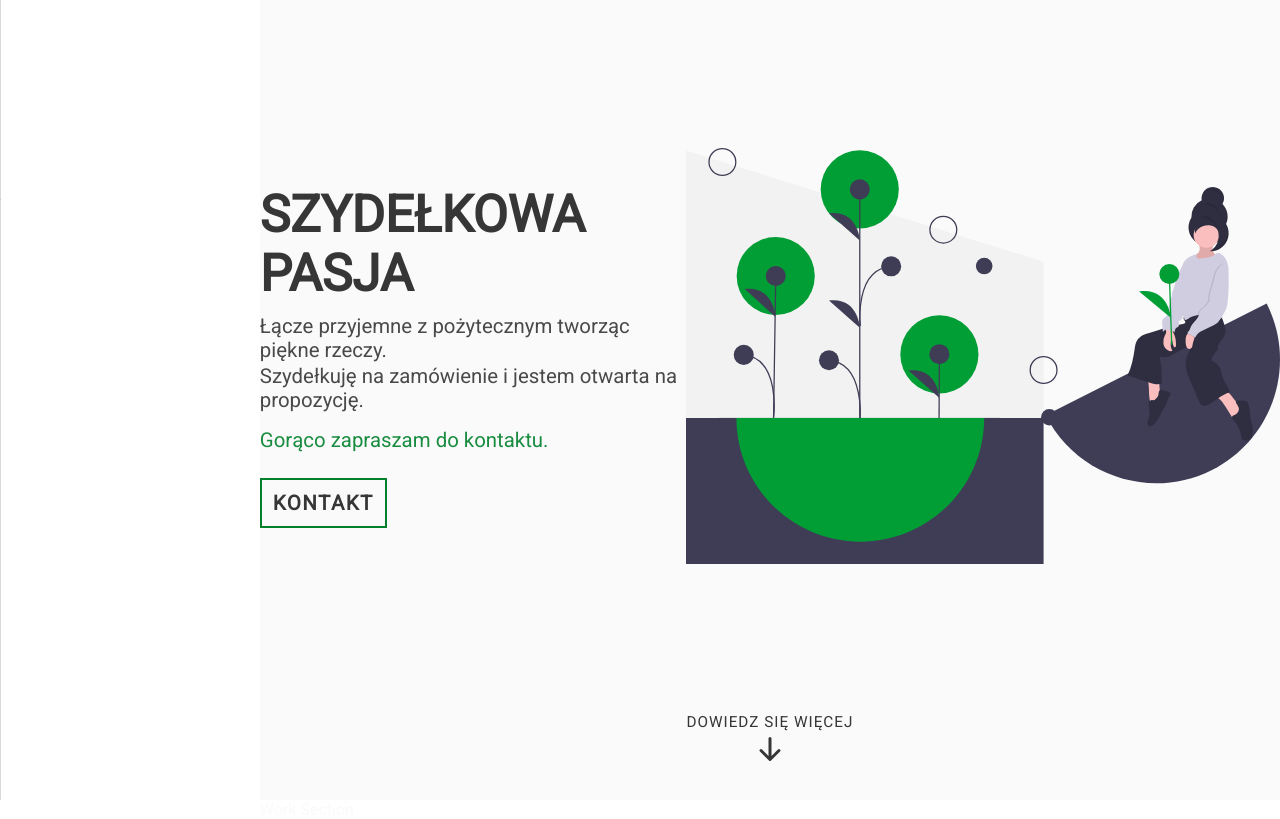
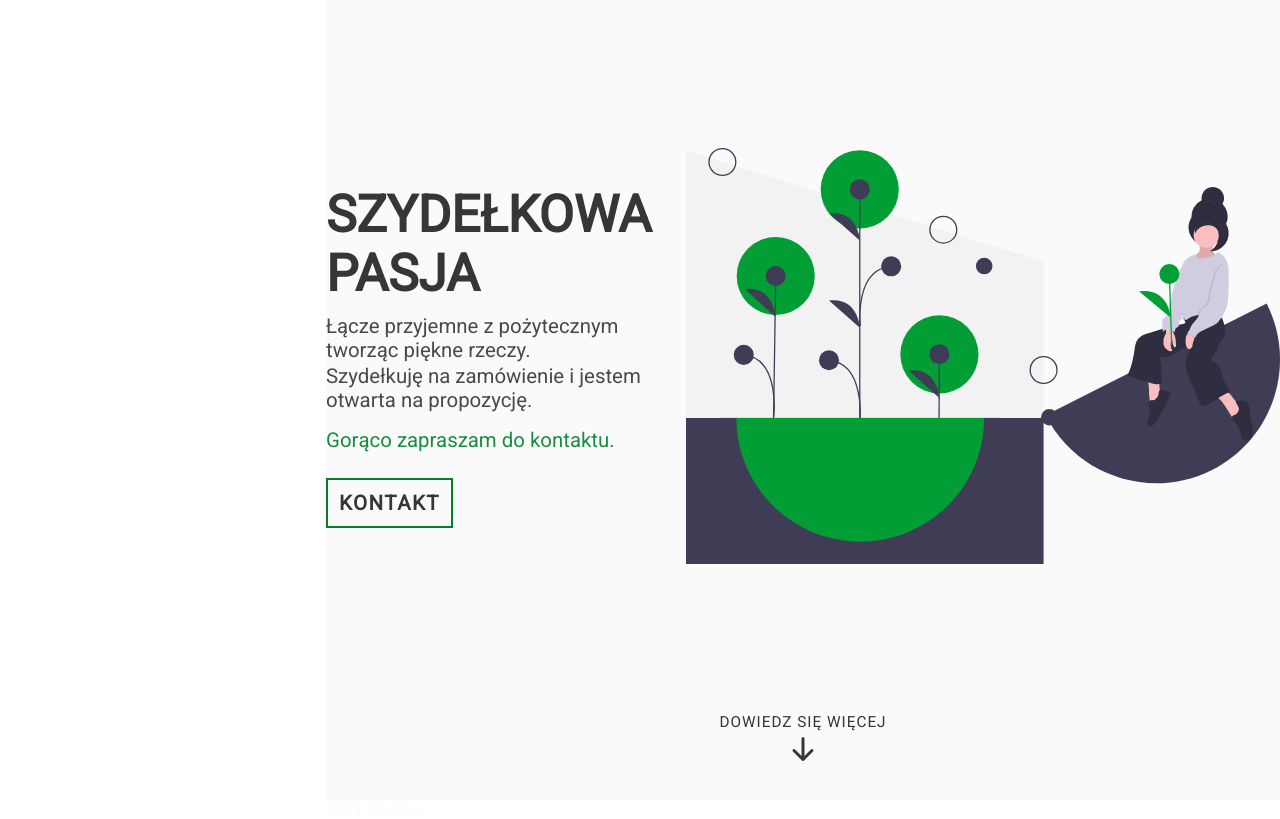
Before and after one commit to ajiiz/niteczki-daneczki-website, a React (Create React App) app: page / in a window 1280 px wide. Built offline with nearby package versions, Linux system fonts and the light colour scheme.

Commit message:
Changed sidebar and pages positioning - now for test

```diff
--- a/src/styles/pages.scss
+++ b/src/styles/pages.scss
@@ -1,3 +1,4 @@
 .pages {
+    margin-left: 326px;
     width: 100%;
 }
--- a/src/styles/sidebar.scss
+++ b/src/styles/sidebar.scss
@@ -1,6 +1,7 @@
 @import "variables";
 
 .sidebar {
+    position: fixed;
     width: 326px;
     height: 100vh;
     background-color: $background-black;
```
